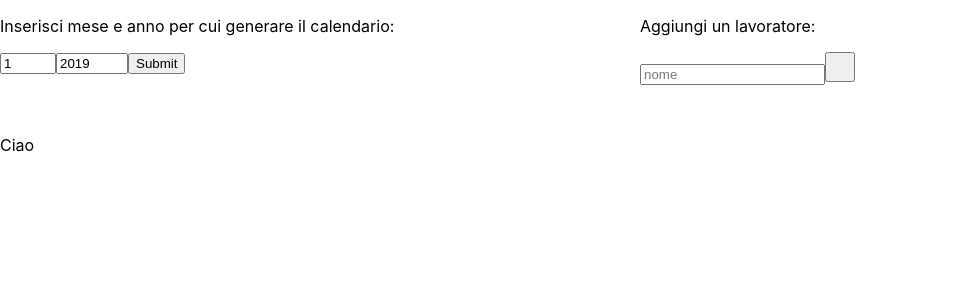
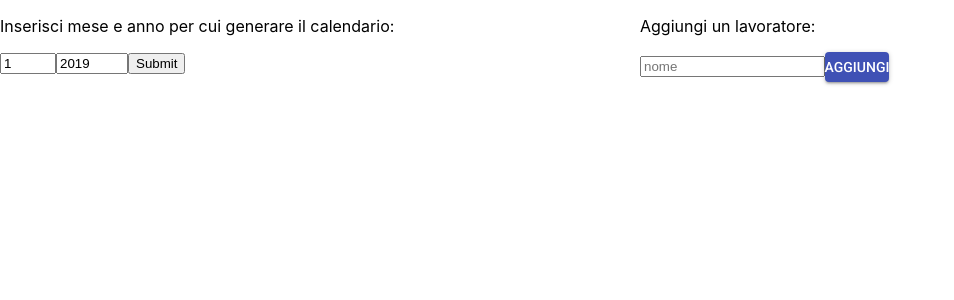
Before and after one commit to andrematt/calendario-ore, a React (Create React App) app: page / in a window 1280 px wide. Shown: the top 300 px of the page, without its empty margins (0-954 px from the left). Built offline with nearby package versions, Linux system fonts and the light colour scheme.

Commit message:
workers calendar

```diff
--- a/package.json
+++ b/package.json
@@ -3,6 +3,7 @@
   "version": "0.1.0",
   "private": true,
   "dependencies": {
+    "@material-ui/core": "^3.7.0",
     "js-joda": "^1.9.2",
     "react": "^16.6.3",
     "react-dom": "^16.6.3",
--- a/public/index.html
+++ b/public/index.html
@@ -2,23 +2,6 @@
 <html lang="en">
   <head>
     <meta charset="utf-8">
-    <link rel="shortcut icon" href="%PUBLIC_URL%/favicon.ico">
-    <meta name="viewport" content="width=device-width, initial-scale=1, shrink-to-fit=no">
-    <meta name="theme-color" content="#000000">
-    <!--
-      manifest.json provides metadata used when your web app is added to the
-      homescreen on Android. See https://developers.google.com/web/fundamentals/web-app-manifest/
-    -->
-    <link rel="manifest" href="%PUBLIC_URL%/manifest.json">
-    <!--
-      Notice the use of %PUBLIC_URL% in the tags above.
-      It will be replaced with the URL of the `public` folder during the build.
-      Only files inside the `public` folder can be referenced from the HTML.
-
-      Unlike "/favicon.ico" or "favicon.ico", "%PUBLIC_URL%/favicon.ico" will
-      work correctly both with client-side routing and a non-root public URL.
-      Learn how to configure a non-root public URL by running `npm run build`.
-    -->
     <title>React App</title>
   </head>
   <body>
--- a/src/App.css
+++ b/src/App.css
@@ -1,3 +1,4 @@
+@import url("https://fonts.googleapis.com/css?family=Roboto:300,400,500");
 Button {
   width: 30px;
   height: 30px;
--- a/src/App.js
+++ b/src/App.js
@@ -1,7 +1,6 @@
 import React, { Component } from 'react';
-
 import Jsjoda from 'js-joda';
-import logo from './logo.svg';
+import Button from '@material-ui/core/Button';
 import './App.css';
 
 class App extends Component {
@@ -102,20 +101,47 @@ class App extends Component {
             <Calendar myCalendar={this.state.calendar}/>
           </div>
           <div className="workers-calendar-container">
-            <WorkersCalendar workers = {this.state.workers}/>
+            <WorkersCalendar myCalendar={this.state.calendar} workers = {this.state.workers}/>
           </div>
         </div>
       );
     }
   }
 
+  class WritableCalendar extends Component{
+    render(){
+      return(
+        "culo"
+      )
+    }
+
+  }
+
   class WorkersCalendar extends Component{
     render(){
-      return(
-        <div>Ciao</div>
+      //se è disegnato il calendario e ci sono lavoratori
+      if(this.props.myCalendar.length>0&&this.props.workers.length>0){
+        let WorkersAndCalendars=this.props.workers.map((e, i)=>{
+          return(
+            <div className="singleWorker" key={e}>
+            {e}
+            <WritableCalendar worker ={e} myCalendar={this.props.myCalendar}/>
+            </div>
+            )
+        });
+
+        return(
+          <div>
+            {WorkersAndCalendars}
+          </div>
       )
+      }
+      else {
+      return null;
+      }
+      }
     }
-  }
+
 
   class Addworker extends Component{
     constructor(props){
@@ -151,7 +177,7 @@ class App extends Component {
           <p>Aggiungi un lavoratore:</p>
           <form id="date-form" onSubmit={this.preventDefault}>
             <input id="month" placeholder="nome" value={this.state.actualWorker} onChange={this.handleNewWorker}/>
-            <button id="submit" onClick={this.sendWorker}/>
+            <Button value="" variant="contained" color="primary" id="submit" onClick={this.sendWorker}>Aggiungi</Button>
           </form>
           <Drawworkers removeWorker={this.props.removeWorker} workers = {this.props.workers}/>
         </div>
@@ -164,8 +190,8 @@ class App extends Component {
       if(this.props.workers.length>0){
         let allWorkers=this.props.workers.map((e, i)=>{
           return(
-            <div className="singleWorker">
-            {e}<button value={e} onClick={this.props.removeWorker}>Rimuovi</button>
+            <div className="singleWorker" key={e}>
+            {e}<Button value={e} onClick={this.props.removeWorker}>Rimuovi</Button>
             </div>
             )
         });
--- a/src/App.scss
+++ b/src/App.scss
@@ -1,3 +1,5 @@
+@import url('https://fonts.googleapis.com/css?family=Roboto:300,400,500');
+
 
 Button{
     width:30px;
```
Also changed, not shown: 1 other file (tests, documents, lock files or other folders).
